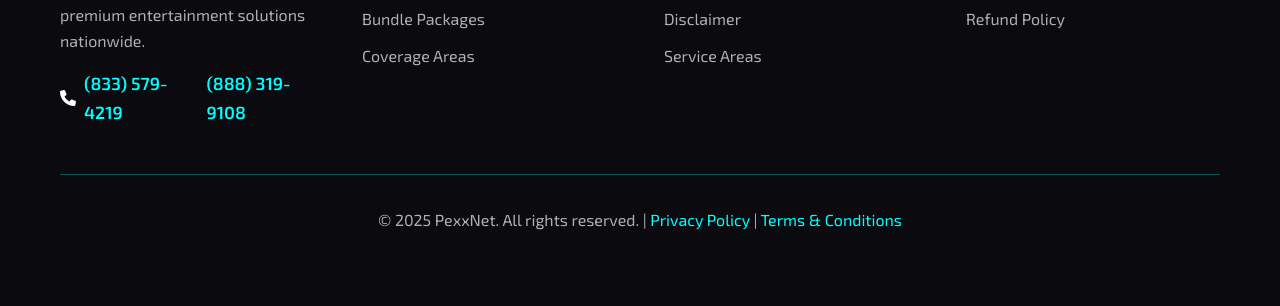
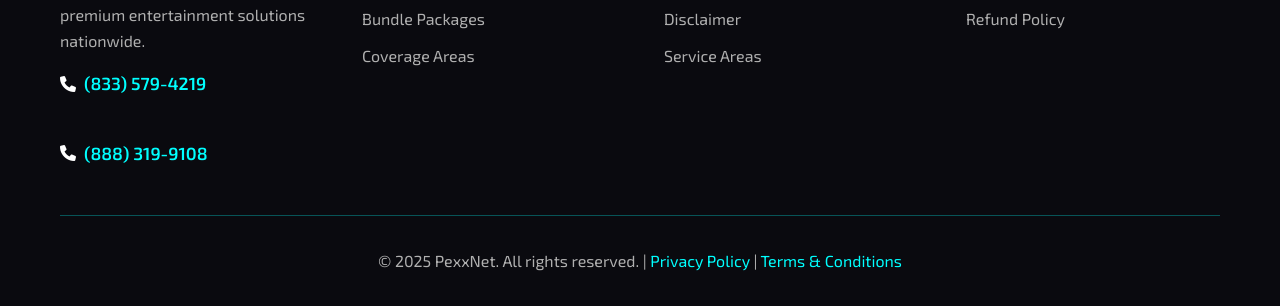
Before and after one commit to pexxnet/pexx-net, a website built with Vite: page terms-conditions.html in a window 1280 px wide. Shown: the part 3366-3672 px from the top of the page. Before the commit the page ends 3630 px from the top, so only its background shows below. Built offline with nearby package versions, Linux system fonts and the light colour scheme.

Commit message:
Update terms-conditions.html

```diff
--- a/terms-conditions.html
+++ b/terms-conditions.html
@@ -153,8 +153,13 @@
                         nationwide.</p>
                     <div class="footer-phone">
                         <i class="fas fa-phone"></i>
-                        <a href="tel:+18335794219">(833) 579-4219</a><br>
-                        <a href="tel:+18883199108">(888) 319-9108</a>
+                        <a href="tel:+18335794219">(833) 579-4219</a>
+                    </div>
+                    <br>
+                        <div class="footer-phone">
+                        <i class="fas fa-phone"></i>
+                         <a href="tel:+18883199108">(888) 319-9108</a>
+
                     </div>
                 </div>
                 <div class="footer-section">
```
